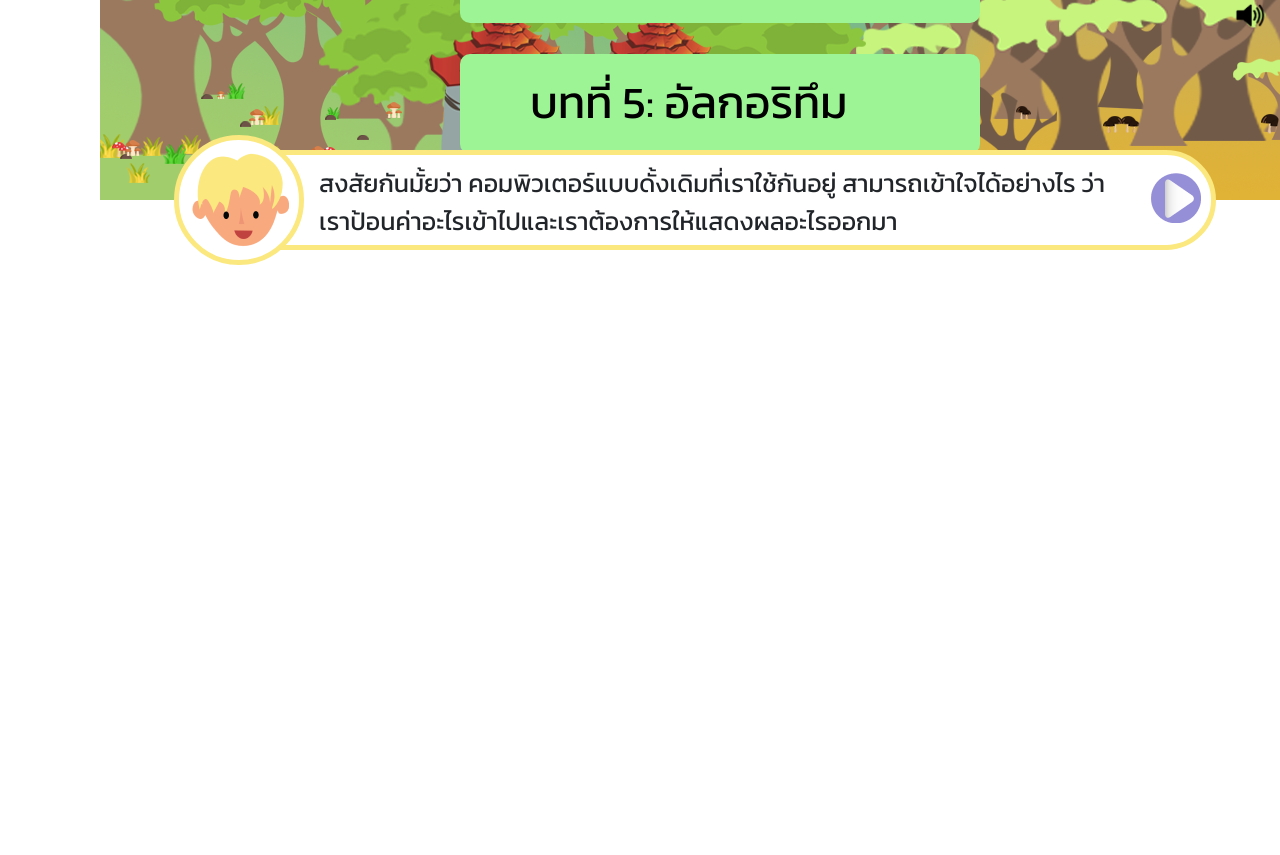
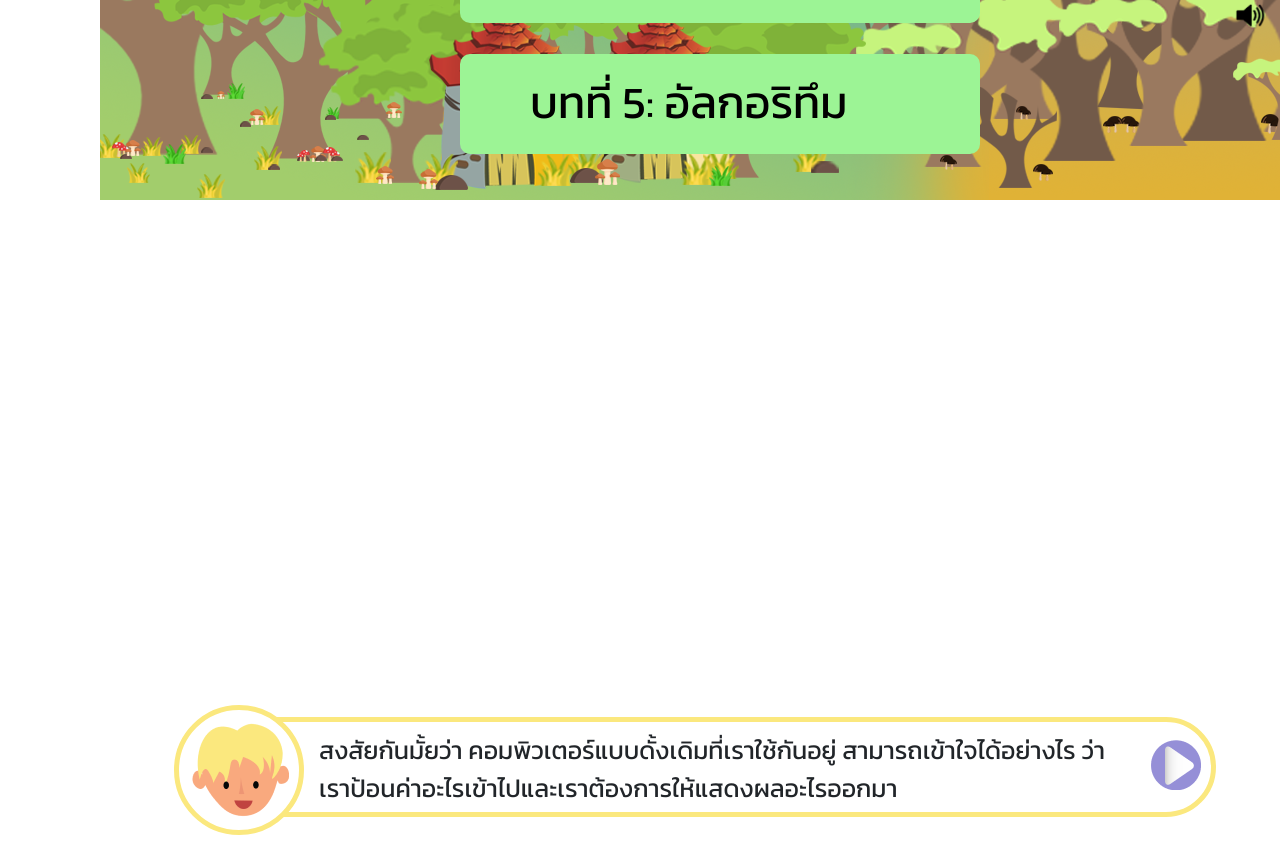
Before and after one commit to Kadphol/QuBE, a React (Create React App) app in the folder frontend/: page /explore in a window 1280 px wide. Shown: the part 760-1615 px from the top of the page. Before the commit the page ends 1031 px from the top, so only its background shows below. Built offline with nearby package versions, Linux system fonts and the light colour scheme; no server answers; a web font is replaced by a local one.

Commit message:
Move massagediv to middle icondiv

```diff
--- a/frontend/src/components/DialogBox/index.tsx
+++ b/frontend/src/components/DialogBox/index.tsx
@@ -19,6 +19,7 @@ const MessageDiv = styled.div`
   border-radius: 50px;
   margin: 15px 50px;
   overflow: hidden;
+  margin-top: 1%;
 `;
 
 const IconDiv = styled.div`
@@ -32,11 +33,9 @@ const IconDiv = styled.div`
   z-index: 2;
 `;
 
-
-
 const DialogBox = () => {
   return (
-    <div style={{ marginTop: '5px'}}>
+    <div style={{ paddingTop: '570px', height:'100%', position: 'static'}}>
       <IconDiv>
         <img src={beck} alt="test" className={styles.icon}/>
       </IconDiv>
```
